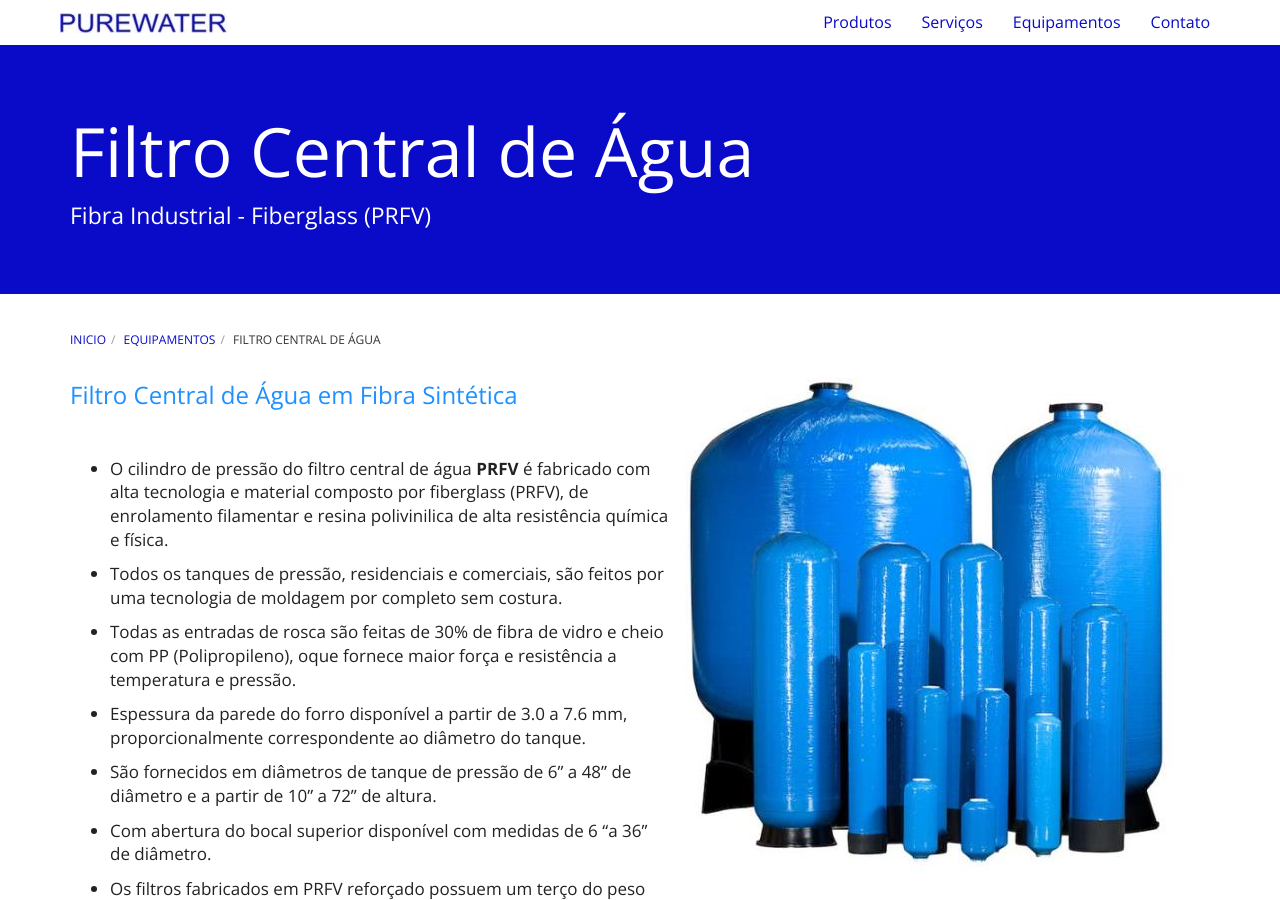
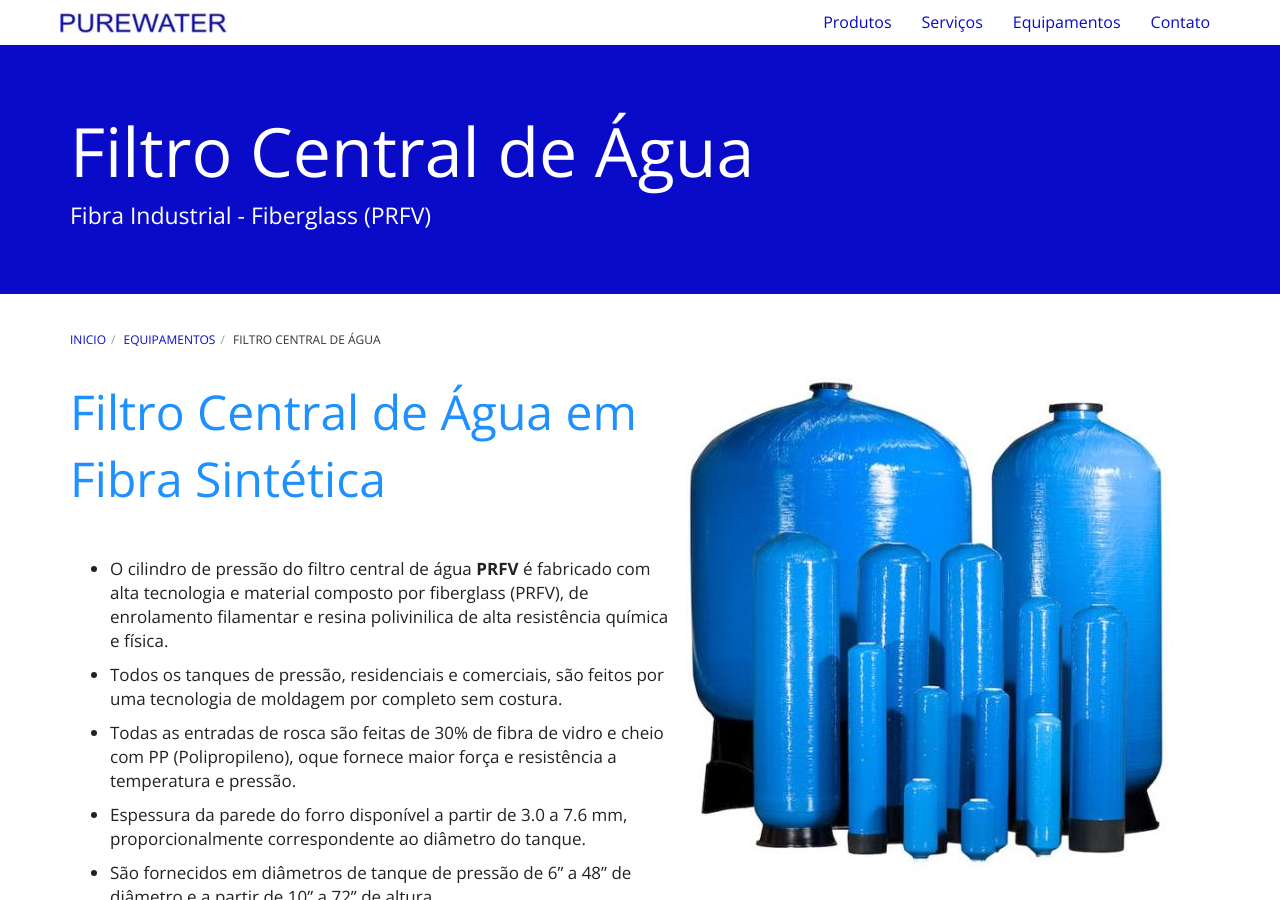
Before and after one commit to purewaterefluentes/purewaterefluentes.github.io, a Jekyll site: the page built from equipamentos/filtro-central-de-agua-industrial-fibra-fiberglass.md, in a window 1280 px wide and 900 px high. Built offline with Jekyll 4.4.1, drawn with Linux system fonts in a browser that asks for light colours; nearby versions of some CDN libraries; library files that are not in the unit come from our copies.

Commit message:
Update filtro-central-de-agua-industrial-fibra-fiberglass.md

```diff
--- a/equipamentos/filtro-central-de-agua-industrial-fibra-fiberglass.md
+++ b/equipamentos/filtro-central-de-agua-industrial-fibra-fiberglass.md
@@ -7,7 +7,7 @@ subtitle: Fibra Industrial - Fiberglass (PRFV)
 
 <img class="img-responsive pull-right" style="max-width: 55%;" src="../../website/images/cyber_tank.jpg" alt="Filtro de Agua em Fiberglass">
 
-<font color="#1E90FF" size="5" aling="left">Filtro Central de Água em Fibra Sintética</font>
+<font color="#1E90FF" size="7" aling="left">Filtro Central de Água em Fibra Sintética</font>
 <br />
 
 - O cilindro de pressão do filtro central de água **PRFV** é fabricado com alta tecnologia e material composto por fiberglass (PRFV), de enrolamento filamentar e resina polivinilica de alta resistência química e física.
```
